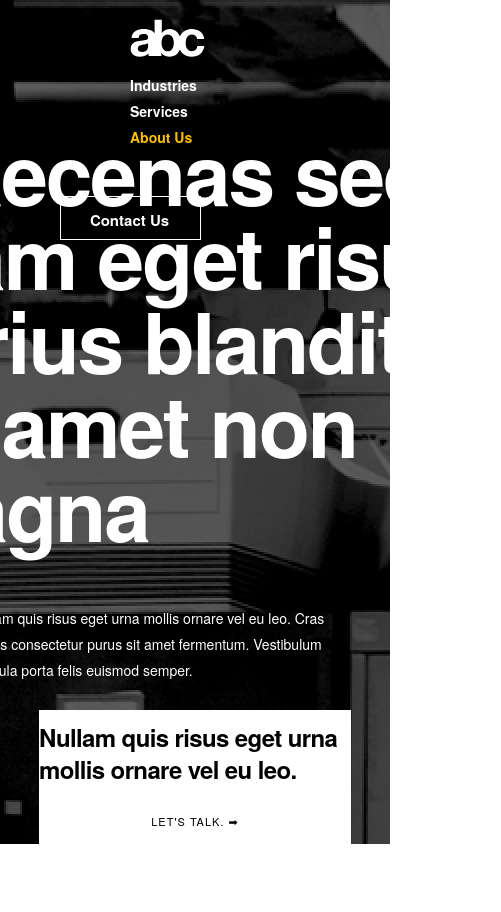
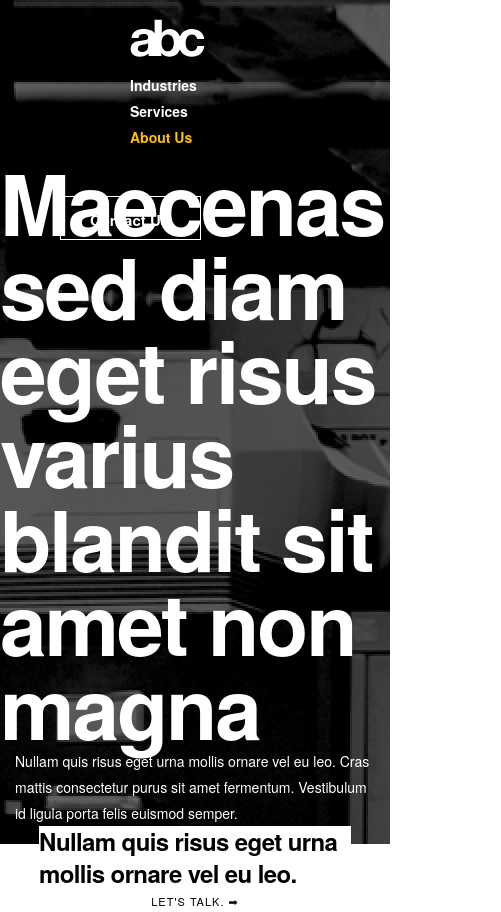
Before and after one commit to IvanGent/bukwild, a React (Create React App) app: page /aboutUs in a window 390 px wide. Shown: the whole page, 501 px wide, since content can reach past the window. Before the commit the page ends 844 px from the top, so only its background shows below. Built offline with nearby package versions, Linux system fonts and the light colour scheme.

Commit message:
working with navbar style

```diff
--- a/src/components/Headline.js
+++ b/src/components/Headline.js
@@ -7,7 +7,7 @@ function Headline({head}) {
         // left: '7.938rem',
         // top: '19.5rem',
         // paddingLeft: '7.938rem',
-        width: '38.25rem',
+        // width: '38.25rem',
         // height: '17rem',
         // margin: '10.125rem 10.688rem 2.938rem 0',
         fontFamily: 'HelveticaNeue',
@@ -18,7 +18,7 @@ function Headline({head}) {
         lineHeight: '1',
         letterSpacing: '-2.2px',
         color: 'white',
-        paddingTop: '1.438rem'
+        // paddingTop: '1.438rem'
     }
 
     return <div style={style}>{head}</div>
--- a/src/components/SubHead.js
+++ b/src/components/SubHead.js
@@ -6,7 +6,7 @@ function SubHead({sub}) {
         // position: 'absolute',
         // right: '10.625rem',
         // top: '20.938rem',
-        paddingRight: '5.625rem',
+        // paddingRight: '5.625rem',
         width: '22.5rem',
         // height: '14.188rem',
         // margin: '11.563rem 2.5rem 4.313rem 10.688rem',
--- a/src/index.css
+++ b/src/index.css
@@ -11,10 +11,9 @@ body {
 @media screen and (max-width: 900px) {
   .HeadAndSub {
     display: flex;
-    /* flex-wrap: wrap; */
     flex-direction: column;
     align-content: center;
-    padding-top: 5rem;
+    padding-top: 10rem;
   }
 
   .callToAction {
@@ -27,6 +26,7 @@ body {
 
   .contactButton {
     align-self: center;
+    margin: 0;
   }
 
 }
```
Also changed, not shown: src/components/navBar.js (+0 -9 lines).
